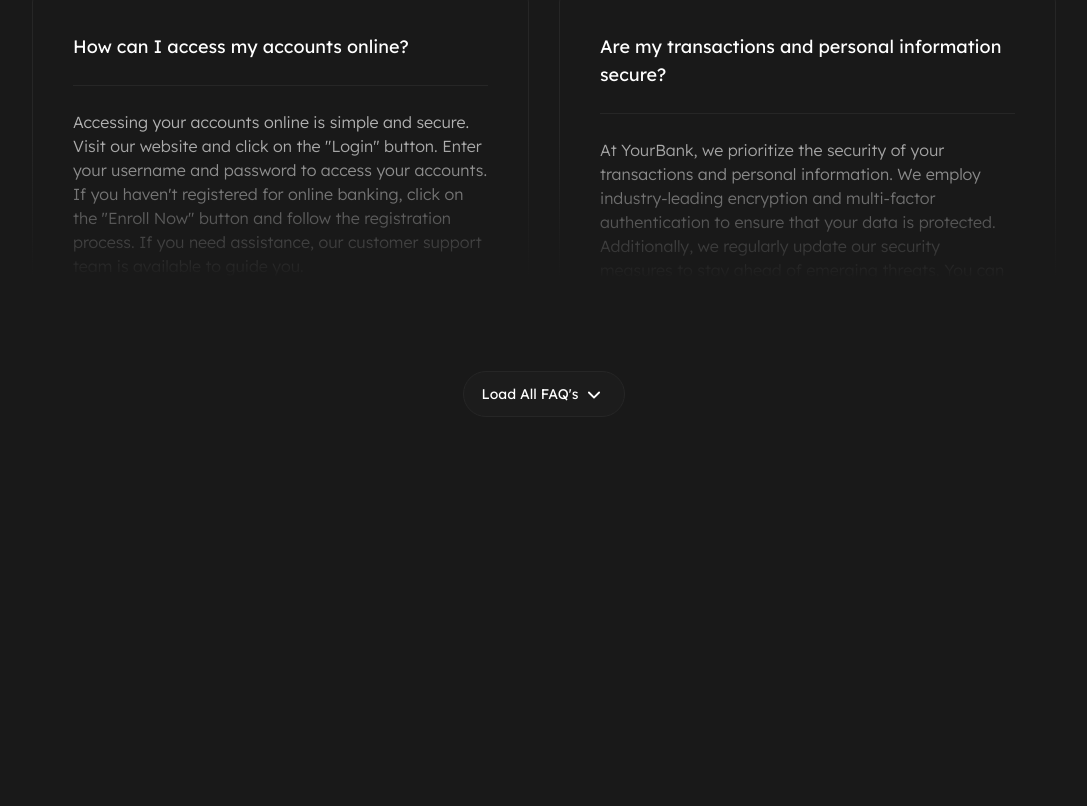
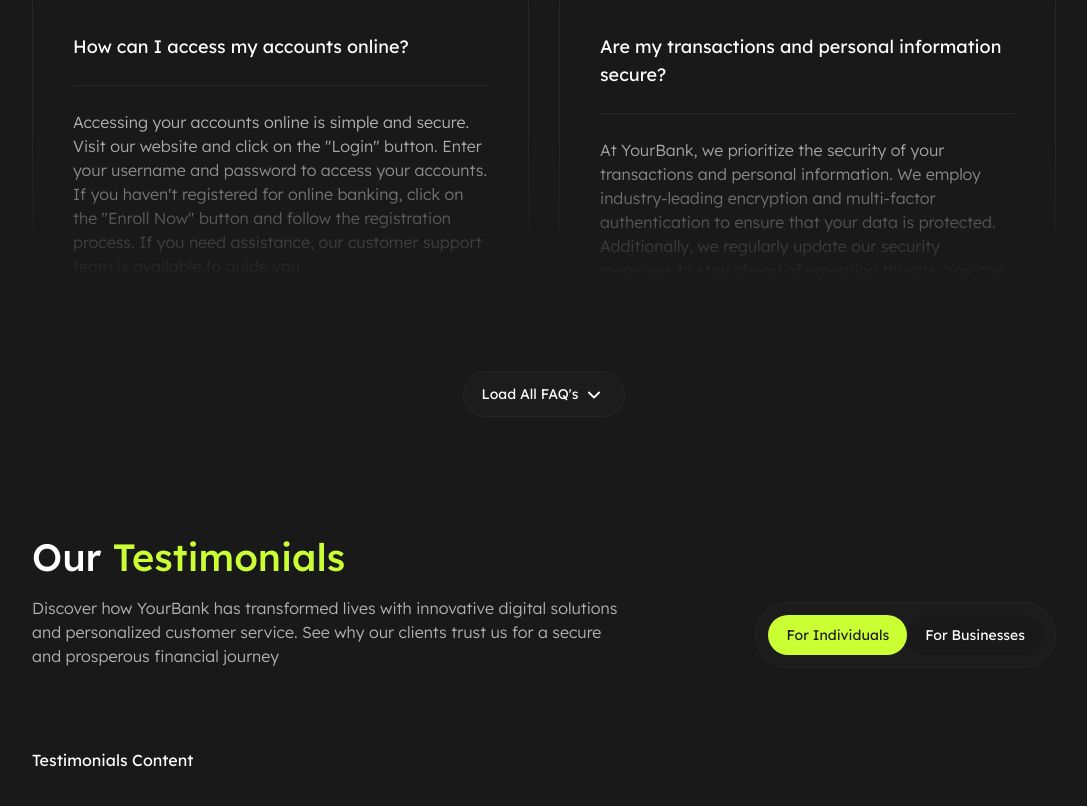
Before and after one commit to zulmy-azhary/your-bank, a Next.js app: page / in a window 1280 px wide. Shown: the part 4208-5014 px from the top of the page, without its empty margins (96-1183 px from the left). Before the commit the page ends 4665 px from the top, so only its background shows below. Built offline with nearby package versions, Linux system fonts and the light colour scheme.

Commit message:
feat: create testimonials section

```diff
--- /dev/null
+++ b/app/(index)/_components/testimonials/index.tsx
@@ -0,0 +1,35 @@
+import { Section } from "@/components/ui/section";
+import { TestimonialsTabs } from "./testimonials-tabs";
+
+const TestimonialsTitle: React.FC = () => {
+  return (
+    <div className="flex flex-col items-center gap-y-5 md:flex-row md:justify-between">
+      <div className="space-y-2.5 text-center md:text-start md:basis-7/12">
+        <h2 className="text-[28px] lg:text-[38px] 2xl:text-5xl font-medium">
+          Our <span className="text-shades-green-60">Testimonials</span>
+        </h2>
+        <p className="text-shades-grey-70 text-sm lg:text-base 2xl:text-lg leading-normal font-light">
+          Discover how YourBank has transformed lives with innovative digital solutions and
+          personalized customer service. See why our clients trust us for a secure and prosperous
+          financial journey
+        </p>
+      </div>
+      <div className="md:self-end">
+        <TestimonialsTabs />
+      </div>
+    </div>
+  );
+};
+
+const TestimonialsContent: React.FC = () => {
+  return <div className="">Testimonials Content</div>;
+};
+
+export const Testimonials: React.FC = () => {
+  return (
+    <Section className="flex flex-col gap-y-[40px] lg:gap-y-20 2xl:gap-y-[100px]">
+      <TestimonialsTitle />
+      <TestimonialsContent />
+    </Section>
+  );
+};
--- /dev/null
+++ b/app/(index)/_components/testimonials/testimonials-tabs.tsx
@@ -0,0 +1,24 @@
+"use client";
+
+import { Button } from "@/components/ui/button";
+import { useState } from "react";
+
+const tabs = ["For Individuals", "For Businesses"] as const;
+
+export const TestimonialsTabs: React.FC = () => {
+  const [selected, setSelected] = useState<(typeof tabs)[number]>(tabs[0]);
+
+  return (
+    <div className="w-fit flex bg-shades-grey-11 border border-shades-grey-15 rounded-full p-3">
+      {tabs.map((tab) => (
+        <Button
+          key={tab}
+          onClick={() => setSelected(tab)}
+          variant={selected === tab ? "primary" : "ghost"}
+        >
+          {tab}
+        </Button>
+      ))}
+    </div>
+  );
+};
--- a/app/(index)/page.tsx
+++ b/app/(index)/page.tsx
@@ -4,6 +4,7 @@ import { Products } from "./_components/products";
 import { UseCases } from "./_components/use-cases";
 import { Features } from "./_components/features";
 import { FAQS } from "./_components/faqs";
+import { Testimonials } from "./_components/testimonials";
 
 export const metadata: Metadata = {
   title: "Home",
@@ -17,6 +18,7 @@ export default function HomePage() {
       <UseCases />
       <Features />
       <FAQS />
+      <Testimonials />
     </main>
   );
 }
```
